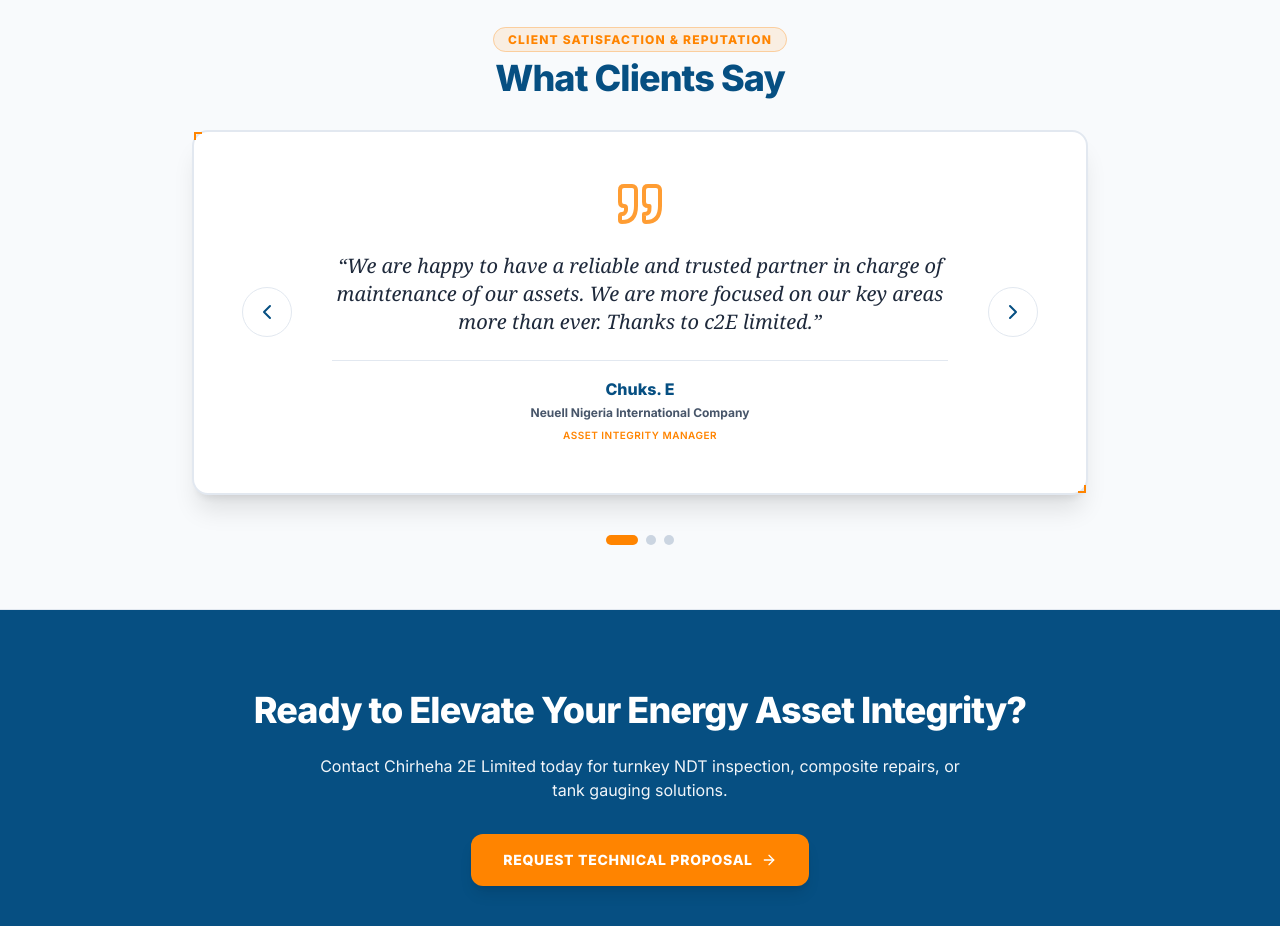
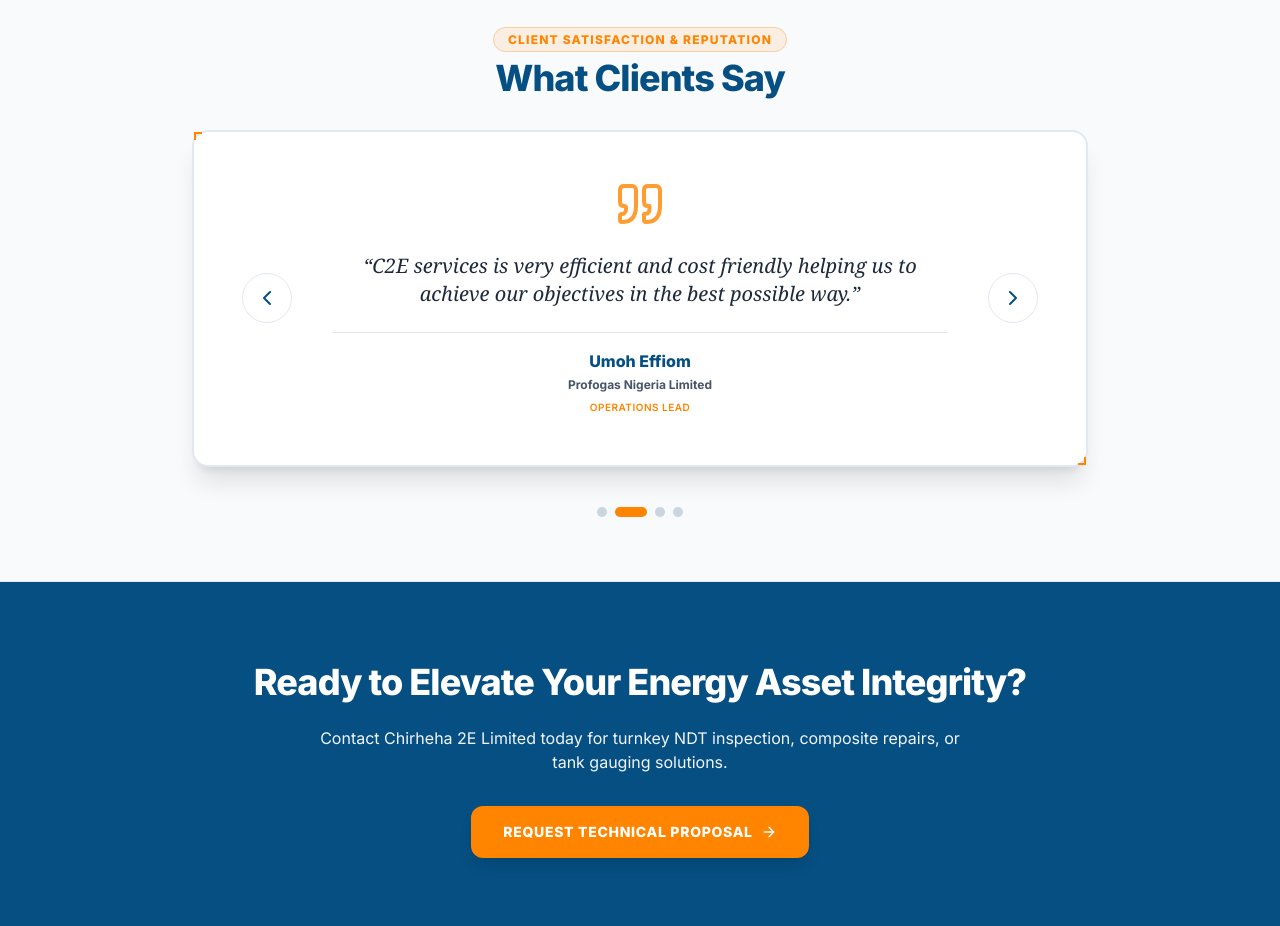
Before and after one commit to Femi-Benjamin/C2E_LNG, a Next.js app: page / in a window 1280 px wide. Shown: the part 4940-5866 px from the top of the page. Built offline with nearby package versions, Linux system fonts and the light colour scheme.

Commit message:
Feat: Add Umoh Effiom (Profogas) testimonial and implement auto-scroll rotation in Testimonials component

```diff
--- a/src/components/Testimonials.tsx
+++ b/src/components/Testimonials.tsx
@@ -1,10 +1,11 @@
 'use client';
 
-import React, { useState } from 'react';
+import React, { useState, useEffect } from 'react';
 import { ChevronLeft, ChevronRight, Quote } from 'lucide-react';
 
 export default function Testimonials() {
   const [currentIdx, setCurrentIdx] = useState(0);
+  const [isHovered, setIsHovered] = useState(false);
 
   const testimonials = [
     {
@@ -16,19 +17,34 @@ export default function Testimonials() {
     },
     {
       id: 2,
+      quote: "C2E services is very efficient and cost friendly helping us to achieve our objectives in the best possible way.",
+      author: "Umoh Effiom",
+      company: "Profogas Nigeria Limited",
+      role: "Operations Lead"
+    },
+    {
+      id: 3,
       quote: "Chirheha 2E Limited delivered composite pipeline rehabilitation on our high-pressure spool with zero operating shutdown. Their ASNT certified technicians operate with world-class precision.",
       author: "Engr. T. Oladipo",
       company: "Major Niger Delta Pipeline Operator",
       role: "Lead Pipeline Engineer"
     },
     {
-      id: 3,
+      id: 4,
       quote: "The GSI radar tank gauging system installed by C2E transformed our terminal custody transfer accuracy to ±0.5mm precision. Outstanding engineering expertise and response time.",
       author: "M. Abubakar",
       company: "Crude Export Terminal Operations",
       role: "Terminal Operations Supervisor"
     }
   ];
+
+  useEffect(() => {
+    if (isHovered) return;
+    const interval = setInterval(() => {
+      setCurrentIdx((prev) => (prev + 1) % testimonials.length);
+    }, 4500);
+    return () => clearInterval(interval);
+  }, [isHovered, testimonials.length]);
 
   const handleNext = () => {
     setCurrentIdx((prev) => (prev + 1) % testimonials.length);
@@ -53,8 +69,12 @@ export default function Testimonials() {
           </h2>
         </div>
 
-        {/* Carousel Slider Card */}
-        <div className="relative bg-white border-2 border-slate-200 rounded-2xl p-8 sm:p-12 shadow-xl cad-border-box max-w-4xl mx-auto flex items-center justify-between">
+        {/* Auto-Rotating Carousel Slider Card */}
+        <div
+          onMouseEnter={() => setIsHovered(true)}
+          onMouseLeave={() => setIsHovered(false)}
+          className="relative bg-white border-2 border-slate-200 rounded-2xl p-8 sm:p-12 shadow-xl cad-border-box max-w-4xl mx-auto flex items-center justify-between transition-all"
+        >
 
           {/* Previous Button */}
           <button
@@ -66,7 +86,7 @@ export default function Testimonials() {
           </button>
 
           {/* Testimonial Quote Content */}
-          <div className="px-6 sm:px-10 space-y-6 flex-1 text-center animate-fade-in">
+          <div className="px-6 sm:px-10 space-y-6 flex-1 text-center animate-fade-in" key={current.id}>
             <div className="flex justify-center text-brand-orange">
               <Quote className="w-12 h-12 text-brand-orange/80" />
             </div>
@@ -94,14 +114,15 @@ export default function Testimonials() {
         </div>
 
         {/* Dots Navigation */}
-        <div className="flex justify-center space-x-2 pt-2">
+        <div className="flex justify-center items-center space-x-2 pt-2">
           {testimonials.map((_, idx) => (
             <button
               key={idx}
               onClick={() => setCurrentIdx(idx)}
-              className={`h-2.5 rounded-full transition-all ${
+              className={`h-2.5 rounded-full transition-all duration-300 ${
                 currentIdx === idx ? 'w-8 bg-brand-orange' : 'w-2.5 bg-slate-300 hover:bg-slate-400'
               }`}
+              aria-label={`Go to testimonial ${idx + 1}`}
             />
           ))}
         </div>
```
